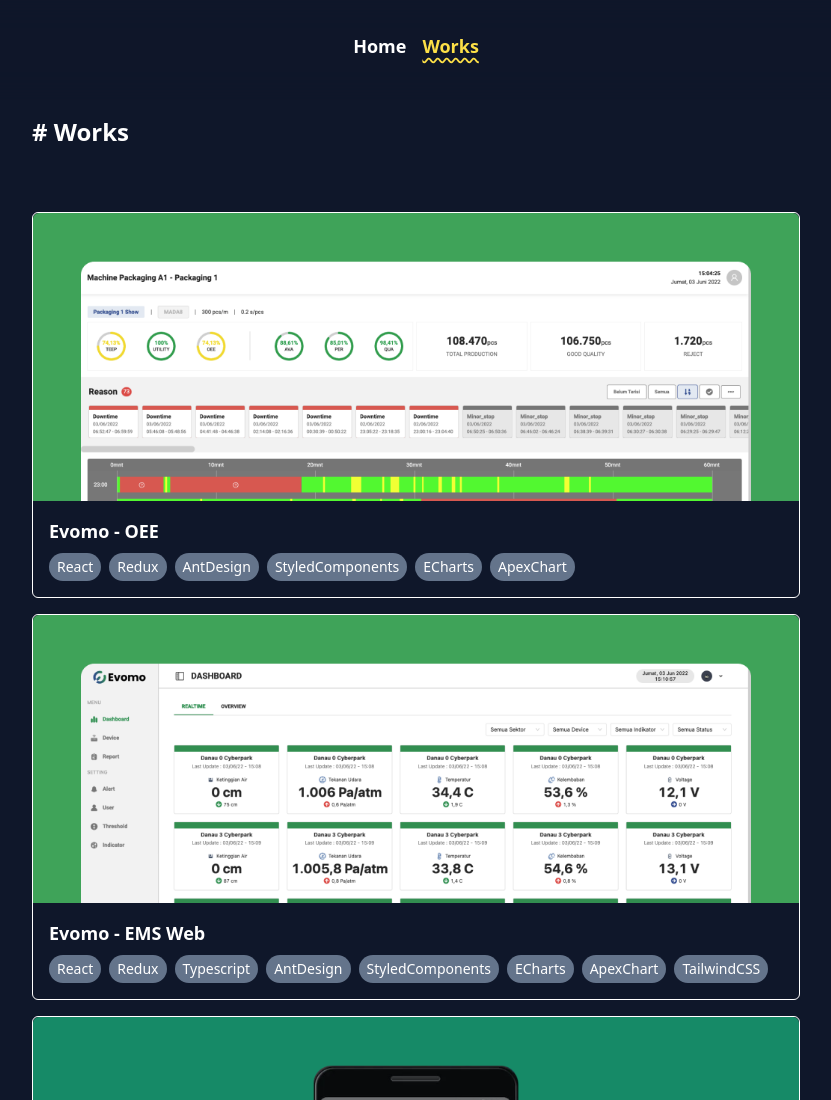
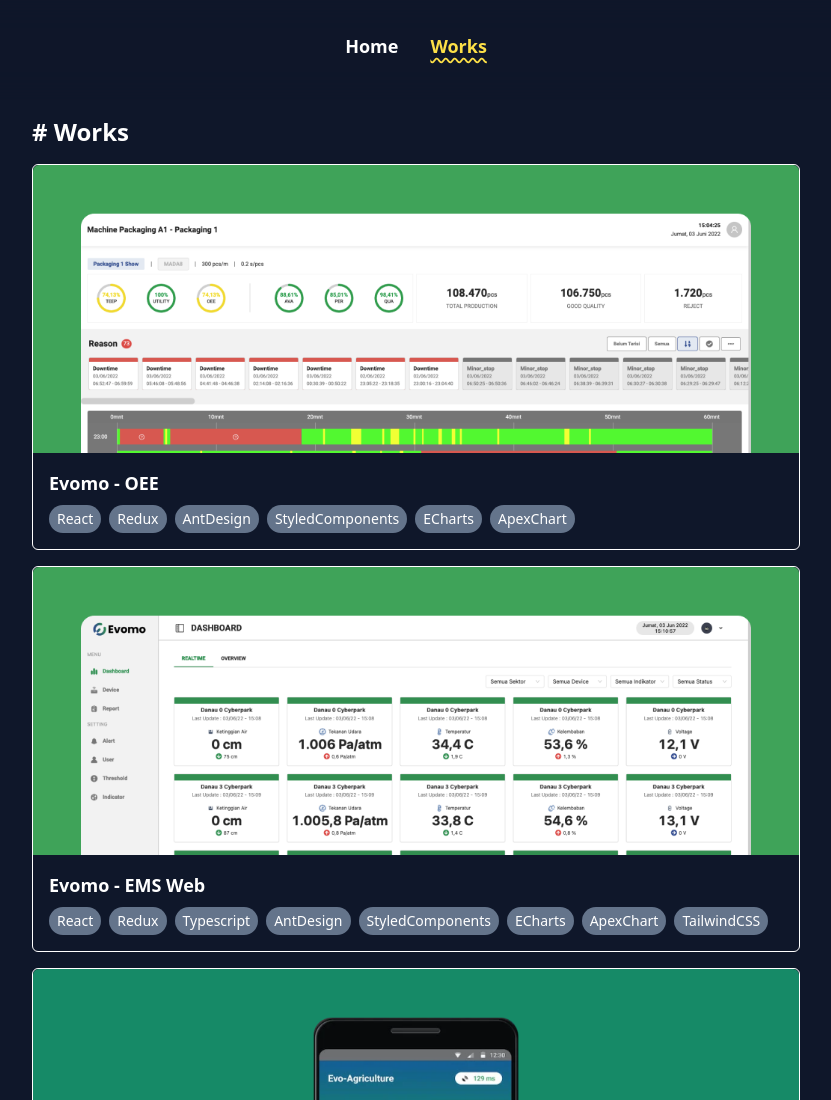
Before and after one commit to b0nz/b0nz.xyz, an Astro site: page /works in a window 1280 px wide. Shown: the top 1100 px of the page, without its empty margins (224-1055 px from the left). Built offline with nearby package versions, Linux system fonts and the light colour scheme; Astro itself is replaced by a stand-in of ours.

Commit message:
update layout

```diff
--- a/src/global.css
+++ b/src/global.css
@@ -34,7 +34,7 @@
   @apply sticky backdrop-blur-lg bg-slate-900/80 top-0 z-20 py-6 pb-8 md:py-8 md:pb-10;
 }
 nav ul {
-  @apply text-white flex justify-center align-middle gap-4;
+  @apply text-white flex justify-center align-middle gap-8;
 }
 nav ul li a {
   @apply text-lg font-bold no-underline hover:underline underline-offset-4 decoration-wavy;
--- a/src/pages/works.astro
+++ b/src/pages/works.astro
@@ -7,7 +7,8 @@
 <Layout title="Works">
   <Navbar />
   <main class="content">
-    <h3 class="text-2xl font-bold"># Works</h3>
+    <div>
+      <h3 class="text-2xl font-bold mb-4"># Works</h3>
       <div class="flex flex-col gap-4">
         {works.map(work => (
           <div class="border border-white rounded-md">
@@ -25,5 +26,6 @@
             </div>
         ))}
       </div>
+    </div>
   </main>
 </Layout>
```
Lines whose indentation alone changed are shown as unchanged.
